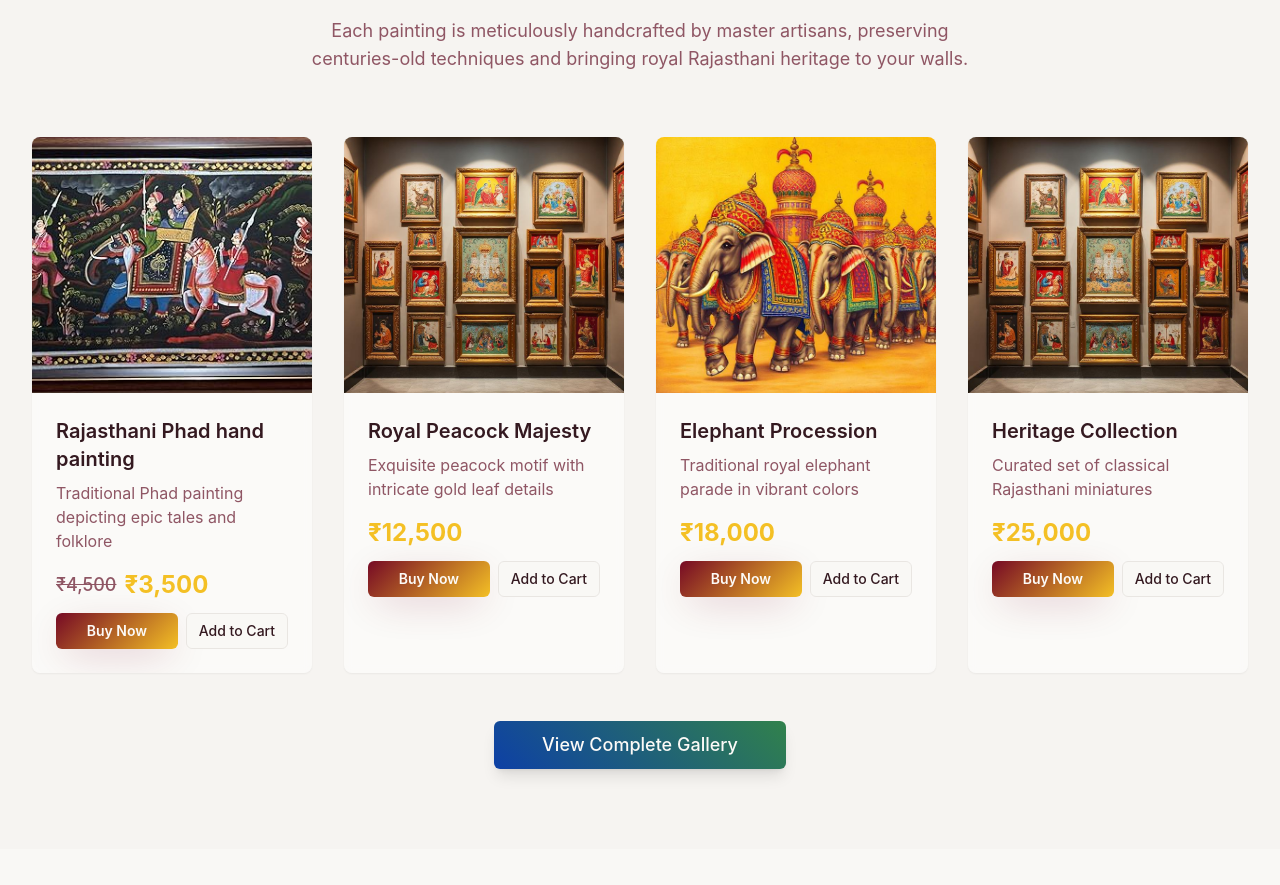
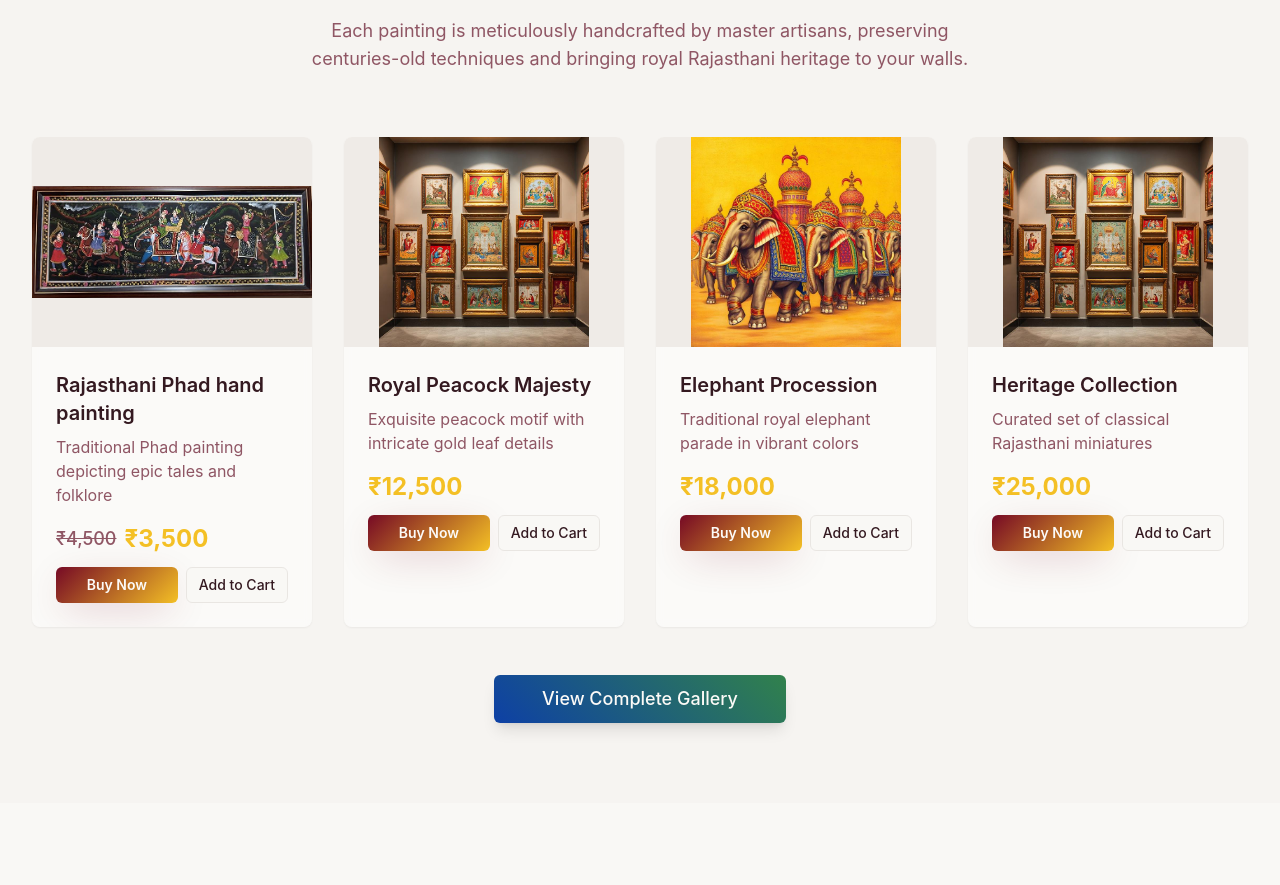
Before and after one commit to Harshchougule1/twentyfour-rajasthani-artistry, a React (Vite) app: page / in a window 1280 px wide. Shown: the part 1000-1885 px from the top of the page. Built offline with nearby package versions, Linux system fonts and the light colour scheme.

Commit message:
Update gallery with more details
Enhance the 'Featured Masterpieces' section to display paintings more prominently. Each painting's image will be fully visible, and clicking on the title will reveal more in-depth details and additional images.

```diff
--- a/src/components/FeaturedGallery.tsx
+++ b/src/components/FeaturedGallery.tsx
@@ -1,7 +1,9 @@
+import { useState } from "react";
 import { Button } from "@/components/ui/button";
 import { Card, CardContent } from "@/components/ui/card";
 import { useCart } from "@/hooks/useCart";
 import { useToast } from "@/hooks/use-toast";
+import PaintingDetailDialog from "@/components/PaintingDetailDialog";
 import peacockPainting from "@/assets/rp.jpg";
 import elephantPainting from "@/assets/elephant-painting.jpg";
 import collectionImage from "@/assets/paintings-collection.jpg";
@@ -12,42 +14,71 @@ const paintings = [
     title: "Rajasthani Phad hand painting",
     originalPrice: "₹4,500",
     price: "₹3,500",
-    image: peacockPainting,
-    description: "Traditional Phad painting depicting epic tales and folklore"
+    images: [peacockPainting, collectionImage, elephantPainting],
+    description: "Traditional Phad painting depicting epic tales and folklore",
+    category: "Traditional Phad",
+    dimensions: "24 x 18 inches",
+    medium: "Natural pigments on cloth",
+    artist: "Master Kalyan Joshi",
+    yearCreated: "2024",
+    technique: "Traditional Phad painting technique with natural colors",
+    story: "This authentic Phad painting narrates the legendary tales of Pabuji, a folk hero of Rajasthan. Painted using traditional techniques passed down through generations, it showcases the rich storytelling tradition of Rajasthani culture. The intricate details and vibrant colors represent the eternal battle between good and evil, brought to life through masterful brushwork."
   },
   {
     id: 2,
     title: "Royal Peacock Majesty",
     price: "₹12,500",
-    image: collectionImage,
-    description: "Exquisite peacock motif with intricate gold leaf details"
+    images: [collectionImage, peacockPainting, elephantPainting],
+    description: "Exquisite peacock motif with intricate gold leaf details",
+    category: "Miniature Art",
+    dimensions: "16 x 12 inches",
+    medium: "Watercolor and gold leaf on handmade paper",
+    artist: "Ustad Mohsin Khan",
+    yearCreated: "2024",
+    technique: "Mughal miniature painting with gold illumination",
+    story: "Inspired by the royal courts of Rajasthan, this magnificent peacock represents beauty, grace, and royalty. The intricate feather patterns are painted with the finest brushes, while 24-karat gold leaf adds a divine luminescence. Each stroke reflects the artist's devotion to preserving the classical traditions of Indian miniature art."
   },
   {
     id: 3,
     title: "Elephant Procession",
     price: "₹18,000",
-    image: elephantPainting,
-    description: "Traditional royal elephant parade in vibrant colors"
+    images: [elephantPainting, collectionImage, peacockPainting],
+    description: "Traditional royal elephant parade in vibrant colors",
+    category: "Royal Court Art",
+    dimensions: "20 x 16 inches",
+    medium: "Tempera and gold on silk",
+    artist: "Shri Ravi Sharma",
+    yearCreated: "2024",
+    technique: "Classical Rajasthani court painting style",
+    story: "This majestic elephant procession captures the grandeur of royal celebrations in ancient Rajasthan. The decorated elephants, adorned with precious textiles and jewels, carry the royal family through the palace courtyard. Every detail, from the ornate howdahs to the ceremonial decorations, reflects the opulence and splendor of Rajput heritage."
   },
   {
     id: 4,
     title: "Heritage Collection",
     price: "₹25,000",
-    image: collectionImage,
-    description: "Curated set of classical Rajasthani miniatures"
+    images: [collectionImage, peacockPainting, elephantPainting],
+    description: "Curated set of classical Rajasthani miniatures",
+    category: "Collection Set",
+    dimensions: "12 x 10 inches each (Set of 4)",
+    medium: "Mixed media on handmade paper",
+    artist: "Heritage Artists Collective",
+    yearCreated: "2024",
+    technique: "Multiple traditional techniques combined",
+    story: "This exclusive collection brings together four masterpieces representing different aspects of Rajasthani culture - royal portraits, wildlife, architecture, and festivals. Each piece is carefully crafted by master artisans, making this collection a perfect representation of the rich artistic heritage of Rajasthan. Ideal for collectors who appreciate authentic traditional art."
   }
 ];
 
 const FeaturedGallery = () => {
   const { addItem } = useCart();
   const { toast } = useToast();
+  const [selectedPainting, setSelectedPainting] = useState<typeof paintings[0] | null>(null);
 
   const handleAddToCart = (painting: typeof paintings[0]) => {
     addItem({
       id: painting.id,
       title: painting.title,
       price: painting.price,
-      image: painting.image
+      image: painting.images[0]
     });
     toast({
       title: "Added to cart",
@@ -76,19 +107,24 @@ const FeaturedGallery = () => {
           {paintings.map((painting) => (
             <Card
               key={painting.id}
-              className="group overflow-hidden hover:shadow-elegant transition-all duration-500 border-0 bg-card/50 backdrop-blur-sm cursor-pointer"
-              onClick={() => window.open(`https://wa.me/918605322549?text=Hi, I'm interested in ${painting.title} for ${painting.price}`, '_blank')}
+              className="group overflow-hidden hover:shadow-elegant transition-all duration-500 border-0 bg-card/50 backdrop-blur-sm"
             >
-              <div className="relative overflow-hidden">
-                <img
-                  src={painting.image}
-                  alt={painting.title}
-                  className="w-full h-64 object-cover transition-transform duration-700 group-hover:scale-110"
-                />
+              <div className="relative overflow-hidden cursor-pointer"
+                   onClick={() => window.open(`https://wa.me/918605322549?text=Hi, I'm interested in ${painting.title} for ${painting.price}`, '_blank')}>
+                <div className="aspect-[4/3] bg-muted">
+                  <img
+                    src={painting.images[0]}
+                    alt={painting.title}
+                    className="w-full h-full object-contain transition-transform duration-700 group-hover:scale-105"
+                  />
+                </div>
                 <div className="absolute inset-0 bg-gradient-to-t from-black/50 to-transparent opacity-0 group-hover:opacity-100 transition-opacity duration-300"></div>
               </div>
               <CardContent className="p-6">
-                <h3 className="text-xl font-semibold mb-2 text-foreground group-hover:text-primary transition-colors">
+                <h3
+                  className="text-xl font-semibold mb-2 text-foreground hover:text-primary transition-colors cursor-pointer"
+                  onClick={() => setSelectedPainting(painting)}
+                >
                   {painting.title}
                 </h3>
                 <p className="text-muted-foreground mb-4">
@@ -145,6 +181,12 @@ const FeaturedGallery = () => {
           </Button>
         </div>
       </div>
+
+      <PaintingDetailDialog
+        painting={selectedPainting}
+        open={!!selectedPainting}
+        onOpenChange={(open) => !open && setSelectedPainting(null)}
+      />
     </section>
   );
 };
--- /dev/null
+++ b/src/components/PaintingDetailDialog.tsx
@@ -0,0 +1,157 @@
+import { Dialog, DialogContent, DialogHeader, DialogTitle } from "@/components/ui/dialog";
+import { Button } from "@/components/ui/button";
+import { Badge } from "@/components/ui/badge";
+import { Separator } from "@/components/ui/separator";
+import { useCart } from "@/hooks/useCart";
+import { useToast } from "@/hooks/use-toast";
+
+interface PaintingDetail {
+  id: number;
+  title: string;
+  originalPrice?: string;
+  price: string;
+  images: string[];
+  description: string;
+  category: string;
+  dimensions: string;
+  medium: string;
+  artist: string;
+  yearCreated: string;
+  technique: string;
+  story: string;
+}
+
+interface PaintingDetailDialogProps {
+  painting: PaintingDetail | null;
+  open: boolean;
+  onOpenChange: (open: boolean) => void;
+}
+
+const PaintingDetailDialog = ({ painting, open, onOpenChange }: PaintingDetailDialogProps) => {
+  const { addItem } = useCart();
+  const { toast } = useToast();
+
+  if (!painting) return null;
+
+  const handleAddToCart = () => {
+    addItem({
+      id: painting.id,
+      title: painting.title,
+      price: painting.price,
+      image: painting.images[0]
+    });
+    toast({
+      title: "Added to cart",
+      description: `${painting.title} has been added to your cart.`,
+    });
+  };
+
+  const handleBuyNow = () => {
+    window.open(`https://wa.me/918605322549?text=Hi, I want to buy ${painting.title} for ${painting.price}`, '_blank');
+  };
+
+  return (
+    <Dialog open={open} onOpenChange={onOpenChange}>
+      <DialogContent className="max-w-4xl max-h-[90vh] overflow-y-auto">
+        <DialogHeader>
+          <DialogTitle className="text-2xl font-bold text-primary">{painting.title}</DialogTitle>
+        </DialogHeader>
+
+        <div className="grid grid-cols-1 lg:grid-cols-2 gap-6">
+          {/* Image Gallery */}
+          <div className="space-y-4">
+            <div className="aspect-square rounded-lg overflow-hidden bg-muted">
+              <img
+                src={painting.images[0]}
+                alt={painting.title}
+                className="w-full h-full object-contain"
+              />
+            </div>
+            {painting.images.length > 1 && (
+              <div className="grid grid-cols-3 gap-2">
+                {painting.images.slice(1).map((image, index) => (
+                  <div key={index} className="aspect-square rounded-md overflow-hidden bg-muted">
+                    <img
+                      src={image}
+                      alt={`${painting.title} view ${index + 2}`}
+                      className="w-full h-full object-contain"
+                    />
+                  </div>
+                ))}
+              </div>
+            )}
+          </div>
+
+          {/* Details */}
+          <div className="space-y-6">
+            <div>
+              <Badge variant="secondary" className="mb-2">{painting.category}</Badge>
+              <p className="text-muted-foreground">{painting.description}</p>
+            </div>
+
+            <Separator />
+
+            <div className="space-y-3">
+              <h3 className="font-semibold text-lg">Artwork Details</h3>
+              <div className="grid grid-cols-2 gap-4 text-sm">
+                <div>
+                  <span className="font-medium">Artist:</span>
+                  <p className="text-muted-foreground">{painting.artist}</p>
+                </div>
+                <div>
+                  <span className="font-medium">Year:</span>
+                  <p className="text-muted-foreground">{painting.yearCreated}</p>
+                </div>
+                <div>
+                  <span className="font-medium">Dimensions:</span>
+                  <p className="text-muted-foreground">{painting.dimensions}</p>
+                </div>
+                <div>
+                  <span className="font-medium">Medium:</span>
+                  <p className="text-muted-foreground">{painting.medium}</p>
+                </div>
+                <div className="col-span-2">
+                  <span className="font-medium">Technique:</span>
+                  <p className="text-muted-foreground">{painting.technique}</p>
+                </div>
+              </div>
+            </div>
+
+            <Separator />
+
+            <div>
+              <h3 className="font-semibold text-lg mb-2">Story & Heritage</h3>
+              <p className="text-muted-foreground text-sm leading-relaxed">{painting.story}</p>
+            </div>
+
+            <Separator />
+
+            <div className="space-y-4">
+              <div className="flex items-center gap-2">
+                {painting.originalPrice && (
+                  <span className="text-lg font-medium text-muted-foreground line-through">
+                    {painting.originalPrice}
+                  </span>
+                )}
+                <span className="text-3xl font-bold text-rajasthani-gold">
+                  {painting.price}
+                </span>
+              </div>
+
+              <div className="flex gap-3">
+                <Button onClick={handleBuyNow} variant="royal" className="flex-1">
+                  Buy Now
+                </Button>
+                <Button onClick={handleAddToCart} variant="outline" className="flex-1">
+                  Add to Cart
+                </Button>
+              </div>
+            </div>
+          </div>
+        </div>
+      </DialogContent>
+    </Dialog>
+  );
+};
+
+export default PaintingDetailDialog;
```
